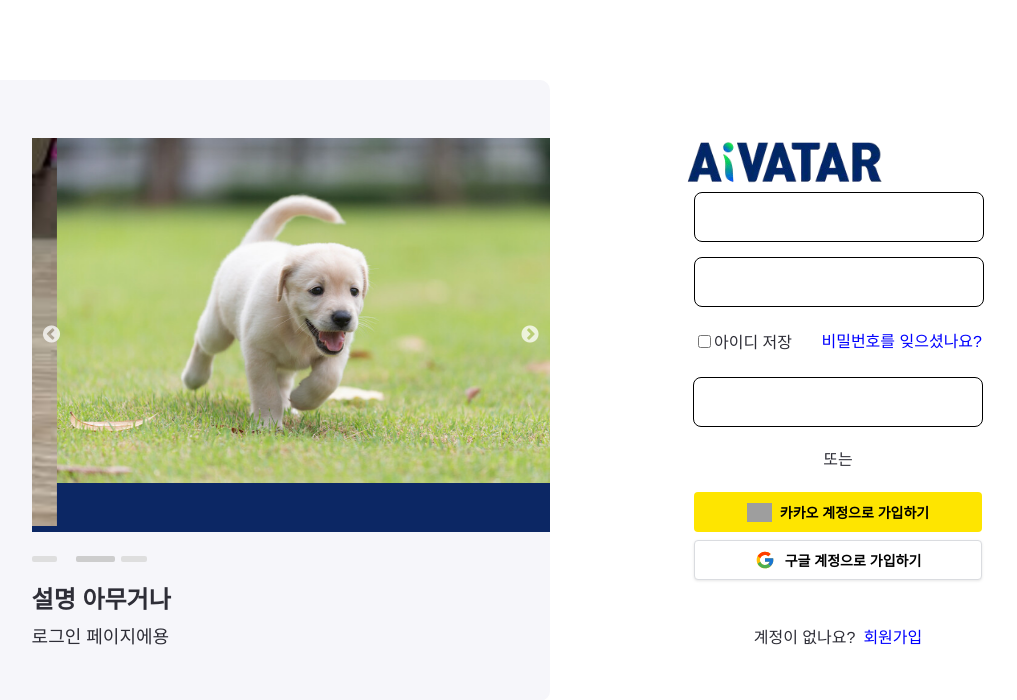
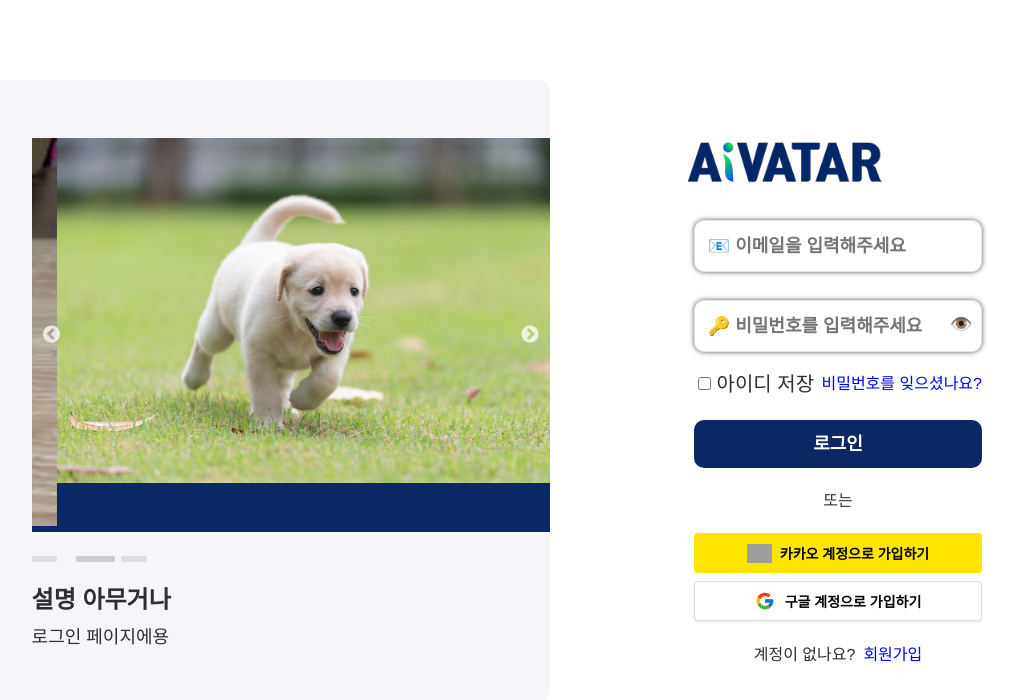
Before and after one commit to fc-2-ai/FE, a React (Vite) app: page /auth/login in a window 1280 px wide. Shown: the top 700 px of the page, without its empty margins (90-1107 px from the left). Built offline with nearby package versions, Linux system fonts and the light colour scheme; no server answers; grey boxes are pictures that could not be loaded; a web font is replaced by a local one.

Commit message:
feat: loginPage 퍼블리싱 작업 (#5)

```diff
--- /dev/null
+++ b/src/components/common/button/linkButton/index.tsx
@@ -0,0 +1,76 @@
+import React from 'react';
+import styled from 'styled-components';
+import theme from '@/styles/theme';
+import { Link } from '@tanstack/react-router';
+
+type ButtonType = {
+  type?: 'login' | 'create' | 'finish';
+  width?: string;
+  height?: string;
+  children?: React.ReactNode;
+  onClick?: React.MouseEventHandler<HTMLAnchorElement>;
+};
+
+const ROUTER_PATH = {
+  login: '/dashboard',
+  create: '/my-project',
+  finish: '/auth/login/',
+};
+const LinkButton = ({ type, width, height, children, onClick }: ButtonType) => {
+  const pathLink = type ? ROUTER_PATH[type] : '/';
+
+  let message: React.ReactNode = '';
+
+  switch (type) {
+    case 'login':
+      message = '로그인';
+      break;
+    case 'create':
+      message = '十 새 프로젝트';
+      break;
+    case 'finish':
+      message = '로그인하러 가기';
+      break;
+    default:
+      message = children;
+      break;
+  }
+
+  return (
+    <Link to={pathLink}>
+      <S.ButtonContainer
+        type={type}
+        width={width}
+        height={height}
+        onClick={onClick}>
+        <p>{message}</p>
+      </S.ButtonContainer>
+    </Link>
+  );
+};
+
+const S = {
+  ButtonContainer: styled.div<ButtonType>`
+    display: flex;
+    justify-content: center;
+    align-items: center;
+    width: ${({ width, type }) =>
+      width || (type === 'login' || type === 'finish' ? '100%' : '10vw')};
+    height: ${({ height, type }) =>
+      height || (type === 'login' || type === 'finish' ? '6vh' : '7vh')};
+
+    background-color: ${theme.colors.primary};
+    border-radius: ${theme.radius.large};
+    font-size: ${theme.fontSizes.fz18};
+    font-weight: ${theme.fontWeights.bold};
+    cursor: pointer;
+    &:hover {
+      background-color: ${theme.colors.secondary2};
+    }
+    p {
+      color: ${theme.colors.white};
+    }
+  `,
+};
+
+export default LinkButton;
--- /dev/null
+++ b/src/components/common/input/index.tsx
@@ -0,0 +1,97 @@
+import theme from '@/styles/theme';
+import { useState } from 'react';
+import styled from 'styled-components';
+
+type InputType = {
+  type?: 'email' | 'password' | '';
+  width?: string;
+  height?: string;
+  value?: string;
+  propsPlaceholder?: string;
+  // eslint-disable-next-line no-unused-vars
+  onChange?: (value: string) => void;
+};
+
+const Input = ({ type, value, onChange, propsPlaceholder }: InputType) => {
+  const [showPassword, setShowPassword] = useState(false);
+  const placeholder =
+    type === 'email'
+      ? '📧 이메일을 입력해주세요'
+      : type === 'password'
+        ? '🔑 비밀번호를 입력해주세요'
+        : propsPlaceholder;
+
+  function handleShow() {
+    setShowPassword(!showPassword);
+  }
+
+  return (
+    <S.InputContainer type={type}>
+      <input
+        type={
+          type === 'password' ? (showPassword ? 'text' : 'password') : 'email'
+        }
+        placeholder={placeholder}
+        value={value}
+        onChange={(e) => onChange && onChange(e.target.value)}
+      />
+      {type === 'password' && (
+        <S.EyeIconContainer onClick={handleShow}>
+          <S.EyeIcon>👁️</S.EyeIcon>
+          {showPassword && <S.Slash />}
+        </S.EyeIconContainer>
+      )}
+    </S.InputContainer>
+  );
+};
+
+const S = {
+  InputContainer: styled.div<InputType>`
+    display: flex;
+    position: relative;
+    width: ${({ width, type }) =>
+      width || (type === 'email' || type === 'password' ? '100%' : '10vw')};
+    height: ${({ height, type }) =>
+      height || (type === 'email' || type === 'password' ? '6vh' : '7vh')};
+    input {
+      padding-left: 1vw;
+      padding-right: 2.5vw;
+      width: 100%;
+      height: 100%;
+      font-size: ${theme.fontSizes.fz18};
+      font-weight: ${theme.fontWeights.bold};
+      border-radius: ${theme.radius.large};
+      border: 0.1px solid ${theme.colors.lightGray1};
+      box-shadow: ${theme.boxShadow.subtle};
+    }
+  `,
+
+  EyeIconContainer: styled.div`
+    position: absolute;
+    right: 1vw;
+    top: 50%;
+    transform: translateY(-50%);
+    cursor: pointer;
+    display: flex;
+    align-items: center;
+    justify-content: center;
+    width: 1.25vw;
+    height: 2.22vh;
+  `,
+
+  EyeIcon: styled.span`
+    font-size: ${theme.fontSizes.fz18};
+    z-index: 1;
+  `,
+
+  Slash: styled.div`
+    position: absolute;
+    width: 0.1vw;
+    height: 2.22vh;
+    background-color: #ff0000;
+    transform: rotate(45deg);
+    z-index: 1;
+  `,
+};
+
+export default Input;
--- /dev/null
+++ b/src/components/common/selectBox/checkbox/index.tsx
@@ -0,0 +1,49 @@
+import React from 'react';
+import styled from 'styled-components';
+import theme from '@/styles/theme';
+type CheckboxType = {
+  select: string;
+  children: React.ReactNode;
+  // eslint-disable-next-line no-unused-vars
+  onChange: (e: React.ChangeEvent<HTMLInputElement>) => void;
+  // eslint-disable-next-line no-unused-vars
+  onClick?: (e: React.MouseEvent) => void;
+};
+
+const Checkbox = ({ select, children, onChange, onClick }: CheckboxType) => {
+  return (
+    <S.CheckboxContainer>
+      <input
+        type="checkbox"
+        value={select}
+        id={select}
+        name={select}
+        onChange={onChange}
+      />
+      <label
+        htmlFor={select}
+        onClick={onClick}>
+        {children}
+      </label>
+    </S.CheckboxContainer>
+  );
+};
+
+const S = {
+  CheckboxContainer: styled.div`
+    display: flex;
+    align-items: center;
+    flex-direction: row;
+    font-size: ${theme.fontSizes.fz20};
+    width: auto;
+    min-height: 2vh;
+    gap: 0.2vw;
+
+    label {
+      white-space: nowrap;
+      cursor: pointer;
+    }
+  `,
+};
+
+export default Checkbox;
--- a/src/routeTree.gen.ts
+++ b/src/routeTree.gen.ts
@@ -12,6 +12,8 @@
 
 import { Route as rootRoute } from './routes/__root'
 import { Route as SideBarLayoutImport } from './routes/_sideBarLayout'
+import { Route as HelpPasswordIndexImport } from './routes/help/password/index'
+import { Route as AuthSignInIndexImport } from './routes/auth/signIn/index'
 import { Route as AuthLoginIndexImport } from './routes/auth/login/index'
 import { Route as SideBarLayoutVideoArchiveIndexImport } from './routes/_sideBarLayout/video-archive/index'
 import { Route as SideBarLayoutMyProjectIndexImport } from './routes/_sideBarLayout/my-project/index'
@@ -22,6 +24,18 @@ import { Route as SideBarLayoutDashboardComponentsCardImport } from './routes/_s
 
 const SideBarLayoutRoute = SideBarLayoutImport.update({
   id: '/_sideBarLayout',
+  getParentRoute: () => rootRoute,
+} as any)
+
+const HelpPasswordIndexRoute = HelpPasswordIndexImport.update({
+  id: '/help/password/',
+  path: '/help/password/',
+  getParentRoute: () => rootRoute,
+} as any)
+
+const AuthSignInIndexRoute = AuthSignInIndexImport.update({
+  id: '/auth/signIn/',
+  path: '/auth/signIn/',
   getParentRoute: () => rootRoute,
 } as any)
 
@@ -98,6 +112,20 @@ declare module '@tanstack/react-router' {
       preLoaderRoute: typeof AuthLoginIndexImport
       parentRoute: typeof rootRoute
     }
+    '/auth/signIn/': {
+      id: '/auth/signIn/'
+      path: '/auth/signIn'
+      fullPath: '/auth/signIn'
+      preLoaderRoute: typeof AuthSignInIndexImport
+      parentRoute: typeof rootRoute
+    }
+    '/help/password/': {
+      id: '/help/password/'
+      path: '/help/password'
+      fullPath: '/help/password'
+      preLoaderRoute: typeof HelpPasswordIndexImport
+      parentRoute: typeof rootRoute
+    }
     '/_sideBarLayout/dashboard/_components/card': {
       id: '/_sideBarLayout/dashboard/_components/card'
       path: '/dashboard/card'
@@ -135,6 +163,8 @@ export interface FileRoutesByFullPath {
   '/my-project': typeof SideBarLayoutMyProjectIndexRoute
   '/video-archive': typeof SideBarLayoutVideoArchiveIndexRoute
   '/auth/login': typeof AuthLoginIndexRoute
+  '/auth/signIn': typeof AuthSignInIndexRoute
+  '/help/password': typeof HelpPasswordIndexRoute
   '/dashboard/card': typeof SideBarLayoutDashboardComponentsCardRoute
 }
 
@@ -144,6 +174,8 @@ export interface FileRoutesByTo {
   '/my-project': typeof SideBarLayoutMyProjectIndexRoute
   '/video-archive': typeof SideBarLayoutVideoArchiveIndexRoute
   '/auth/login': typeof AuthLoginIndexRoute
+  '/auth/signIn': typeof AuthSignInIndexRoute
+  '/help/password': typeof HelpPasswordIndexRoute
   '/dashboard/card': typeof SideBarLayoutDashboardComponentsCardRoute
 }
 
@@ -154,6 +186,8 @@ export interface FileRoutesById {
   '/_sideBarLayout/my-project/': typeof SideBarLayoutMyProjectIndexRoute
   '/_sideBarLayout/video-archive/': typeof SideBarLayoutVideoArchiveIndexRoute
   '/auth/login/': typeof AuthLoginIndexRoute
+  '/auth/signIn/': typeof AuthSignInIndexRoute
+  '/help/password/': typeof HelpPasswordIndexRoute
   '/_sideBarLayout/dashboard/_components/card': typeof SideBarLayoutDashboardComponentsCardRoute
 }
 
@@ -165,6 +199,8 @@ export interface FileRouteTypes {
     | '/my-project'
     | '/video-archive'
     | '/auth/login'
+    | '/auth/signIn'
+    | '/help/password'
     | '/dashboard/card'
   fileRoutesByTo: FileRoutesByTo
   to:
@@ -173,6 +209,8 @@ export interface FileRouteTypes {
     | '/my-project'
     | '/video-archive'
     | '/auth/login'
+    | '/auth/signIn'
+    | '/help/password'
     | '/dashboard/card'
   id:
     | '__root__'
@@ -181,6 +219,8 @@ export interface FileRouteTypes {
     | '/_sideBarLayout/my-project/'
     | '/_sideBarLayout/video-archive/'
     | '/auth/login/'
+    | '/auth/signIn/'
+    | '/help/password/'
     | '/_sideBarLayout/dashboard/_components/card'
   fileRoutesById: FileRoutesById
 }
@@ -188,11 +228,15 @@ export interface FileRouteTypes {
 export interface RootRouteChildren {
   SideBarLayoutRoute: typeof SideBarLayoutRouteWithChildren
   AuthLoginIndexRoute: typeof AuthLoginIndexRoute
+  AuthSignInIndexRoute: typeof AuthSignInIndexRoute
+  HelpPasswordIndexRoute: typeof HelpPasswordIndexRoute
 }
 
 const rootRouteChildren: RootRouteChildren = {
   SideBarLayoutRoute: SideBarLayoutRouteWithChildren,
   AuthLoginIndexRoute: AuthLoginIndexRoute,
+  AuthSignInIndexRoute: AuthSignInIndexRoute,
+  HelpPasswordIndexRoute: HelpPasswordIndexRoute,
 }
 
 export const routeTree = rootRoute
@@ -206,7 +250,9 @@ export const routeTree = rootRoute
       "filePath": "__root.tsx",
       "children": [
         "/_sideBarLayout",
-        "/auth/login/"
+        "/auth/login/",
+        "/auth/signIn/",
+        "/help/password/"
       ]
     },
     "/_sideBarLayout": {
@@ -233,6 +279,12 @@ export const routeTree = rootRoute
     "/auth/login/": {
       "filePath": "auth/login/index.tsx"
     },
+    "/auth/signIn/": {
+      "filePath": "auth/signIn/index.tsx"
+    },
+    "/help/password/": {
+      "filePath": "help/password/index.tsx"
+    },
     "/_sideBarLayout/dashboard/_components/card": {
       "filePath": "_sideBarLayout/dashboard/_components/card.tsx",
       "parent": "/_sideBarLayout"
--- a/src/routes/auth/login/index.tsx
+++ b/src/routes/auth/login/index.tsx
@@ -1,11 +1,15 @@
 import theme from '@/styles/theme';
-import { createFileRoute } from '@tanstack/react-router';
+import { createFileRoute, Link } from '@tanstack/react-router';
 import styled from 'styled-components';
 import { loginBanner } from '@/mock/mock';
 import logo from '@/assets/logo.png';
 import KakaoLoginButton from '@/components/kakaoLoginButton';
 import GoogleLoginButton from '@/components/googleLoginButton';
 import BannerSlider from '@/components/common/bannerSlider';
+import Input from '@/components/common/input';
+import Checkbox from '@/components/common/selectBox/checkbox';
+import { useState } from 'react';
+import LinkButton from '@/components/common/button/linkButton';
 
 export const Route = createFileRoute('/auth/login/')({
   component: RouteComponent,
@@ -13,6 +17,15 @@ export const Route = createFileRoute('/auth/login/')({
 
 function RouteComponent() {
   const { images } = loginBanner();
+  const [isChecked, setIsChecked] = useState(false);
+
+  function handleCheckChange() {
+    setIsChecked(!isChecked);
+  }
+
+  function handleClick() {
+    setIsChecked(!isChecked);
+  }
 
   return (
     <S.LoginWrapper>
@@ -33,20 +46,23 @@ function RouteComponent() {
               />
             </S.LogoImg>
             <S.LoginForm>
-              <S.LoginTempContainer />
-              <S.LoginTempContainer />
+              <Input type="email" />
+              <Input type="password" />
             </S.LoginForm>
             <S.LoginRightSubContainer>
-              <div>
-                <input
-                  type="checkbox"
-                  id="saveId"
-                />
-                <label htmlFor="saveId">아이디 저장</label>
-              </div>
-              <p>비밀번호를 잊으셨나요?</p>
+              <Checkbox
+                select={isChecked ? 'true' : ''}
+                onChange={handleCheckChange}
+                onClick={handleClick}>
+                아이디 저장
+              </Checkbox>
+              <Link to="/help/password">
+                <p>비밀번호를 잊으셨나요?</p>
+              </Link>
             </S.LoginRightSubContainer>
-            <S.LoginTempContainer />
+            <S.LoginMaxWidth>
+              <LinkButton type="login" />
+            </S.LoginMaxWidth>
             <S.LoginColumn>
               <span>또는</span>
               <KakaoLoginButton />
@@ -54,7 +70,9 @@ function RouteComponent() {
             </S.LoginColumn>
             <S.LoginRow>
               계정이 없나요?
-              <p>회원가입</p>
+              <Link to="/auth/signIn">
+                <p>회원가입</p>
+              </Link>
             </S.LoginRow>
           </S.LoginRightFormContainer>
         </S.LoginRightContainer>
@@ -87,11 +105,11 @@ const S = {
     position: relative;
   `,
   LoginForm: styled.div`
-    margin-top: 20%;
+    margin-top: 30%;
     width: 100%;
     display: flex;
     flex-direction: column;
-    gap: 15px;
+    gap: 4vh;
   `,
   LoginTitleContainer: styled.div`
     margin-top: 7vh;
@@ -149,6 +167,7 @@ const S = {
       font-weight: ${theme.fontWeights.medium};
     }
   `,
+
   LoginRow: styled.div`
     display: flex;
     justify-content: center;
@@ -175,6 +194,10 @@ const S = {
       margin-bottom: 2vh;
     }
   `,
+
+  LoginMaxWidth: styled.div`
+    min-width: 100%;
+  `,
   LoginTempContainer: styled.div`
     width: 100%;
     height: 6vh;
--- /dev/null
+++ b/src/routes/auth/signIn/index.tsx
@@ -0,0 +1,9 @@
+import { createFileRoute } from '@tanstack/react-router';
+
+export const Route = createFileRoute('/auth/signIn/')({
+  component: RouteComponent,
+});
+
+function RouteComponent() {
+  return <div>Hello "/auth/signIn/"!</div>;
+}
--- /dev/null
+++ b/src/routes/help/password/index.tsx
@@ -0,0 +1,9 @@
+import { createFileRoute } from '@tanstack/react-router';
+
+export const Route = createFileRoute('/help/password/')({
+  component: RouteComponent,
+});
+
+function RouteComponent() {
+  return <div>Hello "/help/password/"!</div>;
+}
```
